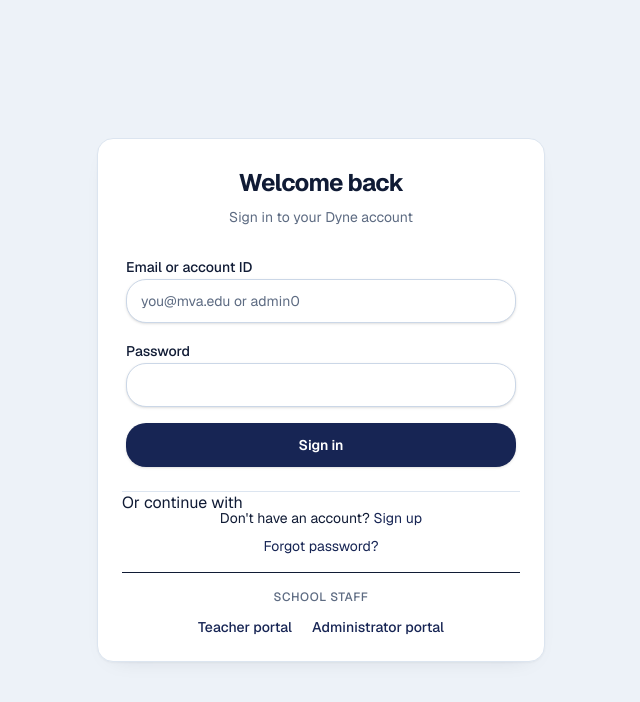
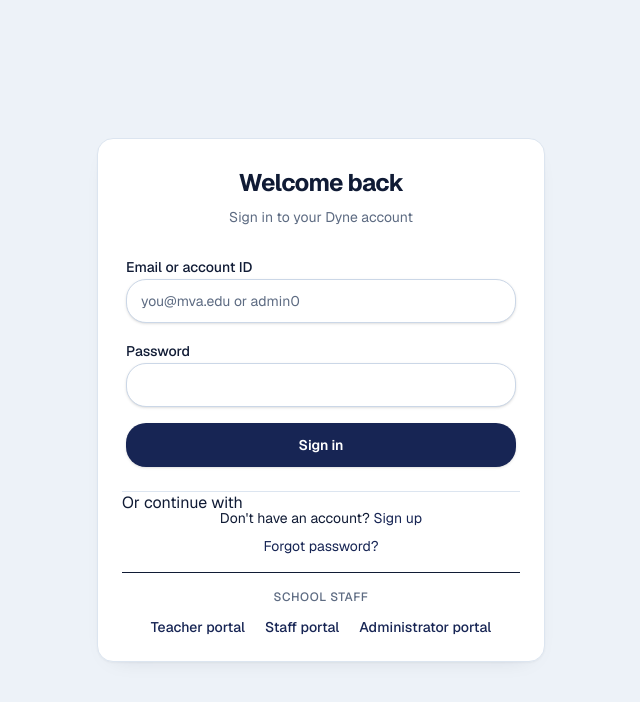
Before and after one commit to manansulya01/Dyne, a Next.js app: page /login in a window 1280 px wide. Shown: the top 702 px of the page, without its empty margins (319-959 px from the left). Built offline with nearby package versions, Linux system fonts and the light colour scheme; no server answers.

Commit message:
feat(auth): expose staff sign-in from main login

```diff
--- a/src/app/(auth)/login/LoginForm.tsx
+++ b/src/app/(auth)/login/LoginForm.tsx
@@ -119,6 +119,7 @@ export function LoginForm() {
           <p className="mb-3 text-xs font-medium uppercase tracking-wider text-muted-foreground">School staff</p>
           <div className="flex flex-wrap justify-center gap-x-5 gap-y-2 text-sm">
             <Link href="/teacher/login" className="font-medium text-primary hover:underline">Teacher portal</Link>
+            <Link href="/staff/login" className="font-medium text-primary hover:underline">Staff portal</Link>
             <Link href="/admin/login" className="font-medium text-primary hover:underline">Administrator portal</Link>
           </div>
         </div>
```
